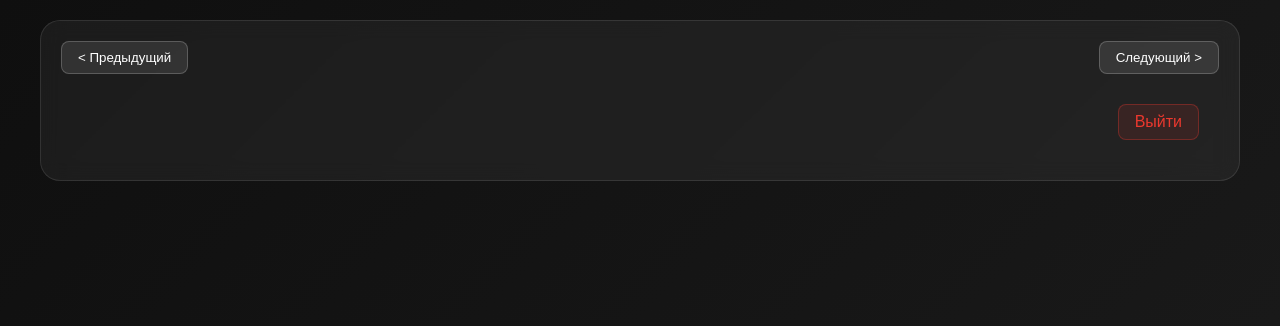
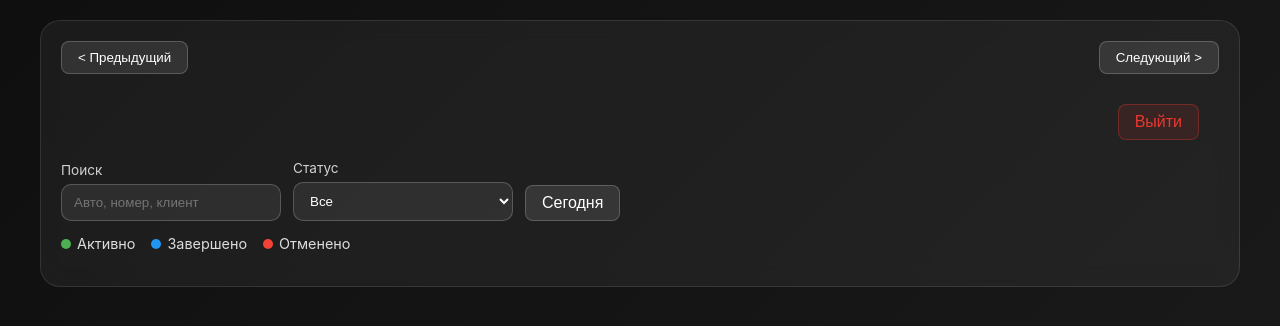
Before and after one commit to middtho-dev/larta-car-booking-src, a FastAPI app: page /dashboard in a window 1280 px wide. Shown: the top 326 px of the page. Run offline with FastAPI, Linux system fonts and the light colour scheme; parts of the project's set-up code (start-up, migrations or seed data) failed here and were passed over.

Commit message:
Improve dashboard UX with filters and safer booking rendering

```diff
--- a/api/static/css/calendar.css
+++ b/api/static/css/calendar.css
@@ -47,6 +47,57 @@
   background: rgba(255, 255, 255, 0.2);
 }
 
+
+
+.calendar-toolbar {
+  display: flex;
+  gap: 12px;
+  flex-wrap: wrap;
+  align-items: flex-end;
+  margin-bottom: 14px;
+}
+
+.toolbar-field {
+  display: flex;
+  flex-direction: column;
+  gap: 6px;
+  min-width: 220px;
+}
+
+.toolbar-field label {
+  color: rgba(255, 255, 255, 0.8);
+  font-size: 0.85rem;
+}
+
+.toolbar-field input,
+.toolbar-field select {
+  background: rgba(255, 255, 255, 0.08);
+  border: 1px solid rgba(255, 255, 255, 0.2);
+  border-radius: 10px;
+  color: white;
+  padding: 10px 12px;
+}
+
+.booking-legend {
+  display: flex;
+  gap: 16px;
+  margin-bottom: 14px;
+  color: rgba(255, 255, 255, 0.85);
+  font-size: 0.9rem;
+  flex-wrap: wrap;
+}
+
+.legend-dot {
+  width: 10px;
+  height: 10px;
+  border-radius: 50%;
+  display: inline-block;
+  margin-right: 6px;
+}
+
+.legend-active { background: #4CAF50; }
+.legend-completed { background: #2196F3; }
+.legend-canceled { background: #F44336; }
 .calendar {
   display: grid;
   grid-template-columns: repeat(7, 1fr);
@@ -280,6 +331,15 @@
 
 
 @media (max-width: 768px) {
+  .calendar-toolbar {
+    flex-direction: column;
+    align-items: stretch;
+  }
+
+  .toolbar-field {
+    min-width: 100%;
+  }
+
   .calendar-day {
     min-height: 100px;
   }
--- a/api/static/js/calendar.js
+++ b/api/static/js/calendar.js
@@ -1,12 +1,49 @@
 let currentDate = new Date();
 let bookings = [];
 let availableCars = [];
+let searchQuery = '';
+let selectedStatus = 'all';
 
 const weekdays = ['Пн', 'Вт', 'Ср', 'Чт', 'Пт', 'Сб', 'Вс'];
 const months = [
     'Январь', 'Февраль', 'Март', 'Апрель', 'Май', 'Июнь',
     'Июль', 'Август', 'Сентябрь', 'Октябрь', 'Ноябрь', 'Декабрь'
 ];
+
+
+function formatForDateTimeLocal(date) {
+    const pad = num => String(num).padStart(2, '0');
+    return `${date.getFullYear()}-${pad(date.getMonth() + 1)}-${pad(date.getDate())}T${pad(date.getHours())}:${pad(date.getMinutes())}`;
+}
+
+function escapeHtml(value) {
+    return String(value ?? '')
+        .replace(/&/g, '&amp;')
+        .replace(/</g, '&lt;')
+        .replace(/>/g, '&gt;')
+        .replace(/"/g, '&quot;')
+        .replace(/'/g, '&#39;');
+}
+
+function getFilteredBookings() {
+    const normalized = searchQuery.trim().toLowerCase();
+    return bookings.filter((booking) => {
+        const statusMatch = selectedStatus === 'all' || booking.status === selectedStatus;
+        if (!statusMatch) {
+            return false;
+        }
+
+        if (!normalized) {
+            return true;
+        }
+
+        const searchable = [booking.model, booking.number_plate, booking.full_name]
+            .map((item) => String(item || '').toLowerCase())
+            .join(' ');
+
+        return searchable.includes(normalized);
+    });
+}
 
 
 async function loadBookings() {
@@ -74,13 +111,13 @@
 
     const startDate = new Date(date);
     startDate.setHours(9, 0, 0);
-    startDateTime.value = startDate.toISOString().slice(0, 16);
+    startDateTime.value = formatForDateTimeLocal(startDate);
 
 
     const endDate = new Date(date);
     endDate.setDate(endDate.getDate() + 1);
     endDate.setHours(9, 0, 0);
-    endDateTime.value = endDate.toISOString().slice(0, 16);
+    endDateTime.value = formatForDateTimeLocal(endDate);
 
 
     loadAvailableCars();
@@ -188,7 +225,7 @@
         bookingsContainer.className = 'bookings-container';
 
 
-        const dayBookings = bookings.filter(booking => {
+        const dayBookings = getFilteredBookings().filter(booking => {
             const bookingDate = new Date(booking.start_time);
             return bookingDate.getDate() === day &&
                    bookingDate.getMonth() === month &&
@@ -249,14 +286,14 @@
 
     bookingInfo.innerHTML = `
         <h2>Информация о бронировании</h2>
-        <p><strong>Автомобиль:</strong> ${booking.model} (${booking.number_plate})</p>
-        <p><strong>Клиент:</strong> ${booking.full_name}</p>
-        <p><strong>ФИО:</strong> ${booking.description || 'Не указано'}</p>
-        <p><strong>Телефон:</strong> ${booking.phone_number || 'Не указан'}</p>
-        <p><strong>Телеграм:</strong> ${booking.telegram_id}</p>
-        <p><strong>Начало:</strong> ${startDate}</p>
-        <p><strong>Окончание:</strong> ${endDate}</p>
-        <p><strong>Статус:</strong> <span class="status-badge ${statusClass}">${statusText}</span></p>
+        <p><strong>Автомобиль:</strong> ${escapeHtml(booking.model)} (${escapeHtml(booking.number_plate)})</p>
+        <p><strong>Клиент:</strong> ${escapeHtml(booking.full_name)}</p>
+        <p><strong>ФИО:</strong> ${escapeHtml(booking.description || 'Не указано')}</p>
+        <p><strong>Телефон:</strong> ${escapeHtml(booking.phone_number || 'Не указан')}</p>
+        <p><strong>Телеграм:</strong> ${escapeHtml(booking.telegram_id)}</p>
+        <p><strong>Начало:</strong> ${escapeHtml(startDate)}</p>
+        <p><strong>Окончание:</strong> ${escapeHtml(endDate)}</p>
+        <p><strong>Статус:</strong> <span class="status-badge ${statusClass}">${escapeHtml(statusText)}</span></p>
     `;
 
 
@@ -264,7 +301,10 @@
     afterPhotos.innerHTML = '';
 
 
-    booking.photos.before.forEach(photo => {
+    const before = booking.photos?.before || [];
+    const after = booking.photos?.after || [];
+
+    before.forEach(photo => {
         const img = document.createElement('img');
         img.src = photo;
         img.className = 'photo-thumbnail';
@@ -273,7 +313,7 @@
     });
 
 
-    booking.photos.after.forEach(photo => {
+    after.forEach(photo => {
         const img = document.createElement('img');
         img.src = photo;
         img.className = 'photo-thumbnail';
@@ -329,6 +369,11 @@
 
 document.getElementById('nextMonth').onclick = () => {
     currentDate.setMonth(currentDate.getMonth() + 1);
+    renderCalendar();
+};
+
+document.getElementById('goToTodayBtn').onclick = () => {
+    currentDate = new Date();
     renderCalendar();
 };
 
@@ -543,8 +588,8 @@
     bookingItem.className = 'booking-item';
     bookingItem.innerHTML = `
         <div class="booking-info">
-            <p><strong>Клиент:</strong> ${booking.full_name}</p>
-            <p><strong>Автомобиль:</strong> ${booking.model} (${booking.number_plate})</p>
+            <p><strong>Клиент:</strong> ${escapeHtml(booking.full_name)}</p>
+            <p><strong>Автомобиль:</strong> ${escapeHtml(booking.model)} (${escapeHtml(booking.number_plate)})</p>
             <p><strong>Период:</strong> ${startDate} - ${endDate}</p>
             <p><strong>Статус:</strong> <span class="status-badge ${statusClass}">${statusText}</span></p>
         </div>
@@ -655,6 +700,20 @@
 document.addEventListener('DOMContentLoaded', () => {
     loadBookings();
     checkAdminRights();
+
+    const searchInput = document.getElementById('bookingSearch');
+    const statusFilter = document.getElementById('statusFilter');
+
+    searchInput.addEventListener('input', (event) => {
+        searchQuery = event.target.value;
+        renderCalendar();
+    });
+
+    statusFilter.addEventListener('change', (event) => {
+        selectedStatus = event.target.value;
+        renderCalendar();
+    });
+
     document.getElementById('createBookingForm').addEventListener('submit', createBooking);
     document.getElementById('logoutBtn').addEventListener('click', logout);
     document.getElementById('addCarBtn').addEventListener('click', showAddCarModal);
--- a/api/templates/dashboard.html
+++ b/api/templates/dashboard.html
@@ -21,6 +21,27 @@
         <button id="cancelBookingBtn" class="btn-secondary" data-modal="manageBookingsModal" onclick="document.getElementById('manageBookingsModal').style.display = 'block';">Отменить бронь</button>
       </div>
       <button id="logoutBtn" class="btn-secondary">Выйти</button>
+    </div>
+    <div class="calendar-toolbar">
+      <div class="toolbar-field">
+        <label for="bookingSearch">Поиск</label>
+        <input id="bookingSearch" type="search" placeholder="Авто, номер, клиент" />
+      </div>
+      <div class="toolbar-field">
+        <label for="statusFilter">Статус</label>
+        <select id="statusFilter">
+          <option value="all">Все</option>
+          <option value="active">Активно</option>
+          <option value="completed">Завершено</option>
+          <option value="canceled">Отменено</option>
+        </select>
+      </div>
+      <button id="goToTodayBtn" class="btn-secondary">Сегодня</button>
+    </div>
+    <div class="booking-legend">
+      <span><i class="legend-dot legend-active"></i>Активно</span>
+      <span><i class="legend-dot legend-completed"></i>Завершено</span>
+      <span><i class="legend-dot legend-canceled"></i>Отменено</span>
     </div>
     <div id="calendar" class="calendar">
     </div>
```
